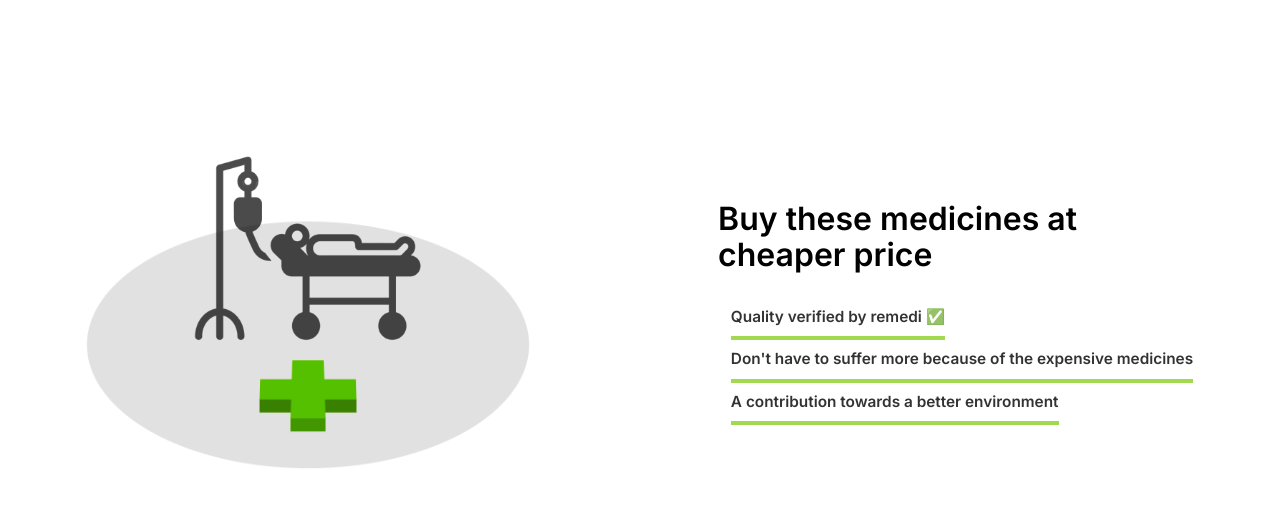
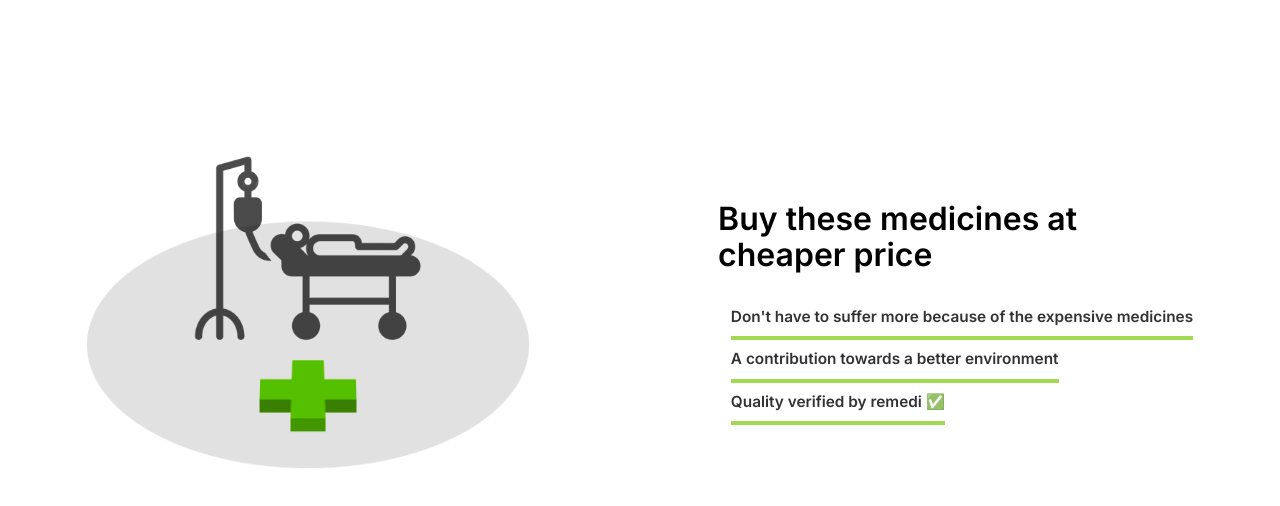
Before and after one commit to remediIn/site.new, a Next.js app in the folder remedi_landing_page/: page / in a window 1280 px wide. Shown: the part 2807-3313 px from the top of the page. Built offline with nearby package versions, Linux system fonts and the light colour scheme.

Commit message:
small change

```diff
--- a/remedi_landing_page/app/sections/Buyer.js
+++ b/remedi_landing_page/app/sections/Buyer.js
@@ -15,9 +15,9 @@ export default function Buyer() {
                 <div className='right'>
                     <div className='head'>Buy these medicines at <br/>cheaper price</div>
                     <div className='info'>
-                        <span>Quality verified by remedi ✅</span>
                         <span>Don't have to suffer more because of the expensive medicines</span>
                         <span>A contribution towards a better environment</span>
+                        <span>Quality verified by remedi ✅</span>
                     </div>
 
                 </div>
```
